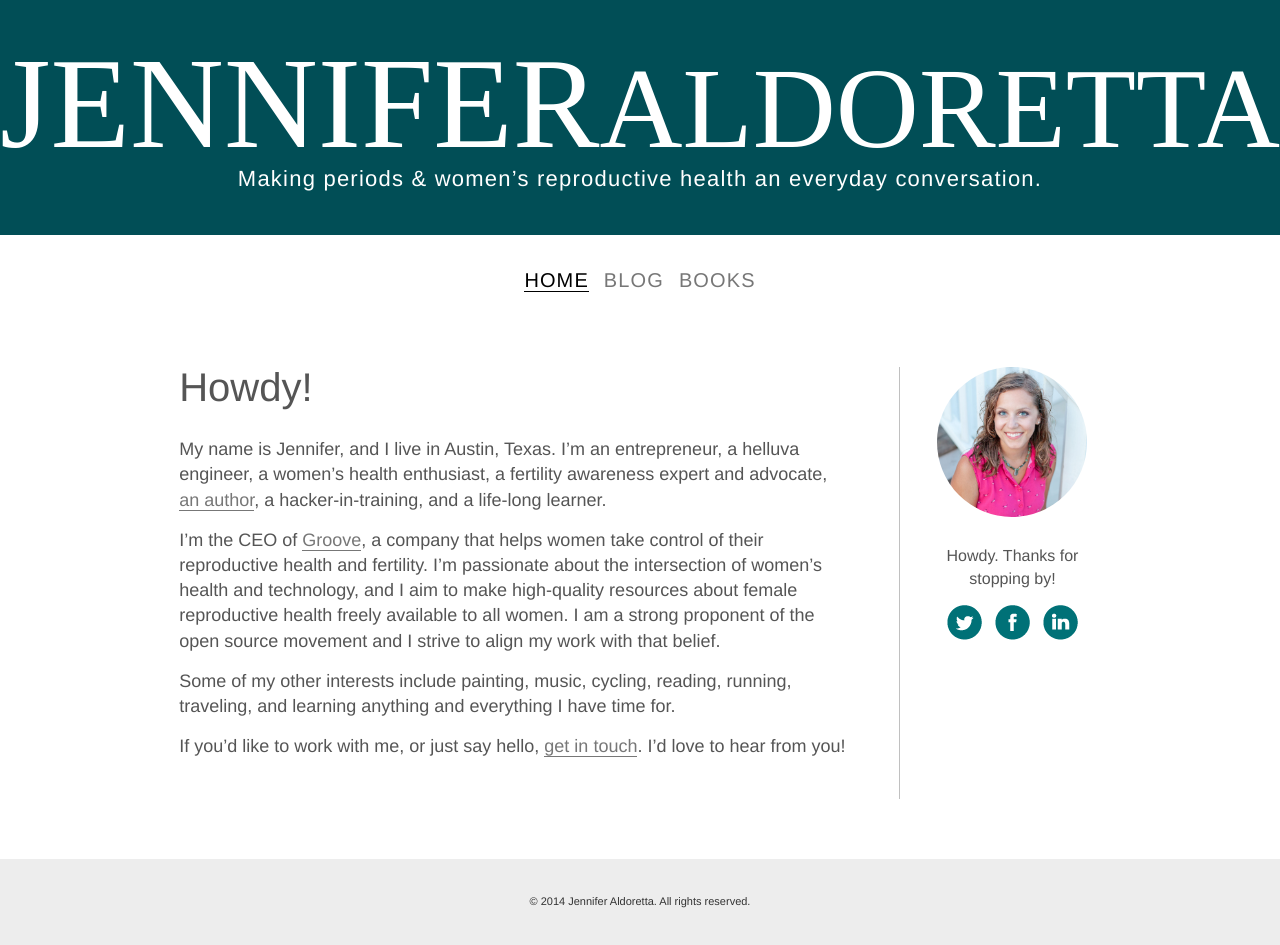
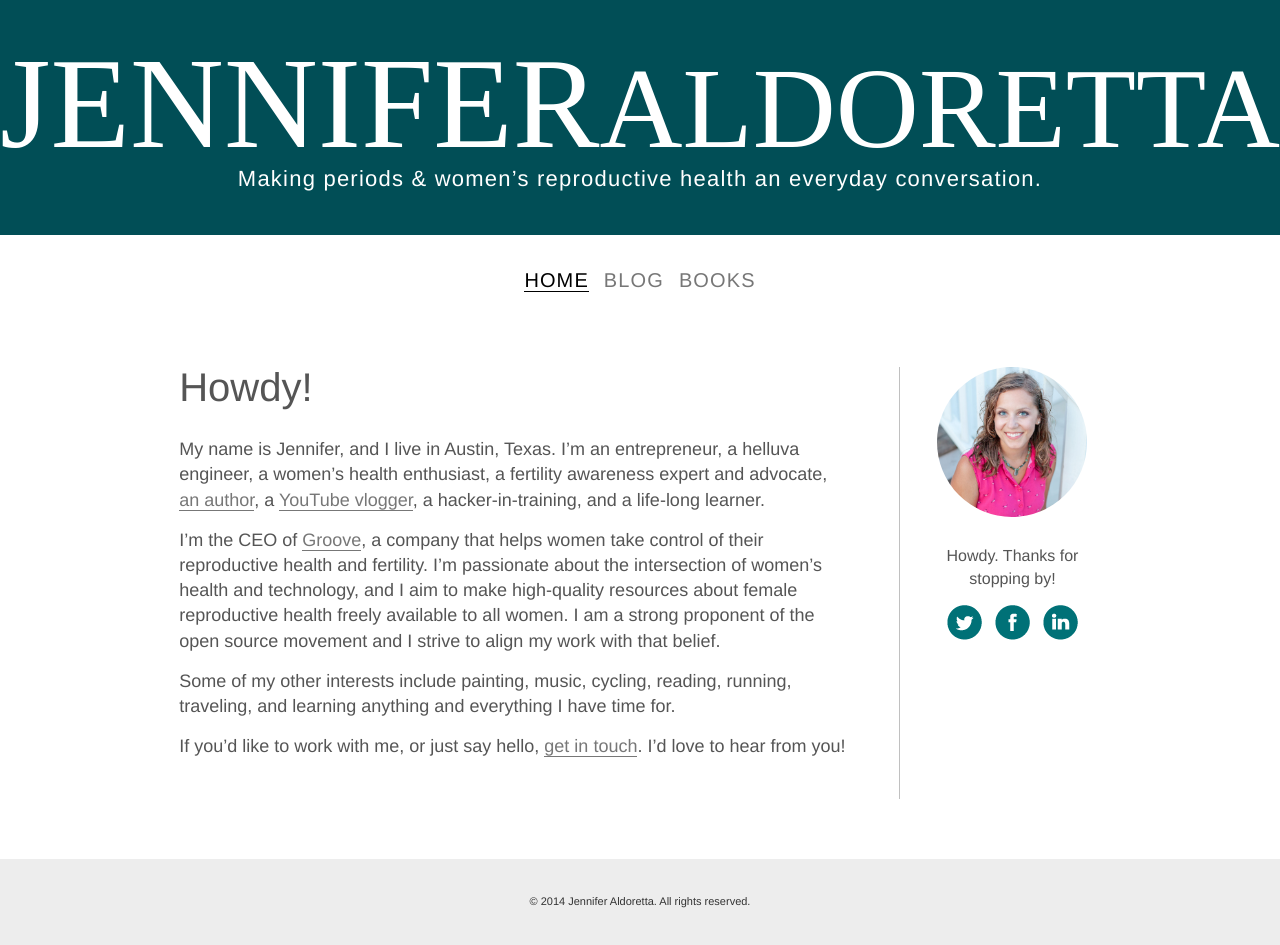
Before and after one commit to jaldoretta/jaldoretta.github.io, a Jekyll site: the page built from index.html, in a window 1280 px wide. Built offline with Jekyll 4.4.1, drawn with Linux system fonts in a browser that asks for light colours; Markdown is read by kramdown in place of the engine named in the settings.

Commit message:
added YouTube link to home page

```diff
--- a/index.html
+++ b/index.html
@@ -26,7 +26,7 @@ title: Meet Jennifer Aldoretta
 					</div>
 				</div><!--#hide-->
 				<div class="body-wrapper">
-					<p>My name is Jennifer, and I live in Austin, Texas. I&rsquo;m an entrepreneur, a helluva engineer, a women&rsquo;s health enthusiast, a fertility awareness expert and advocate, <a class="body-text-link" href="/books">an author</a>, a hacker-in-training, and a life-long learner.</p>
+					<p>My name is Jennifer, and I live in Austin, Texas. I&rsquo;m an entrepreneur, a helluva engineer, a women&rsquo;s health enthusiast, a fertility awareness expert and advocate, <a class="body-text-link" href="/books">an author</a>, a <a target="_blank" class="body-text-link" href="https://www.youtube.com/channel/UC6bz0z-Fbze2En7HUu5dmCQ">YouTube vlogger</a>, a hacker-in-training, and a life-long learner.</p>
 					<p>I&rsquo;m the CEO of <a target="_blank" class="body-text-link" href="http://www.readytogroove.com">Groove</a>, a company that helps women take control of their reproductive health and fertility. I&rsquo;m passionate about the intersection of women&rsquo;s health and technology, and I aim to make high-quality resources about female reproductive health freely available to all women. I am a strong proponent of the open source movement and I strive to align my work with that belief.</p>
 					<p>Some of my other interests include painting, music, cycling, reading, running, traveling, and learning anything and everything I have time for.</p>
 					<p>If you&rsquo;d like to work with me, or just say hello, <a class="body-text-link" href="mailto:jennifer@readytogroove.com">get in touch</a>. I&rsquo;d love to hear from you!</p>
```
